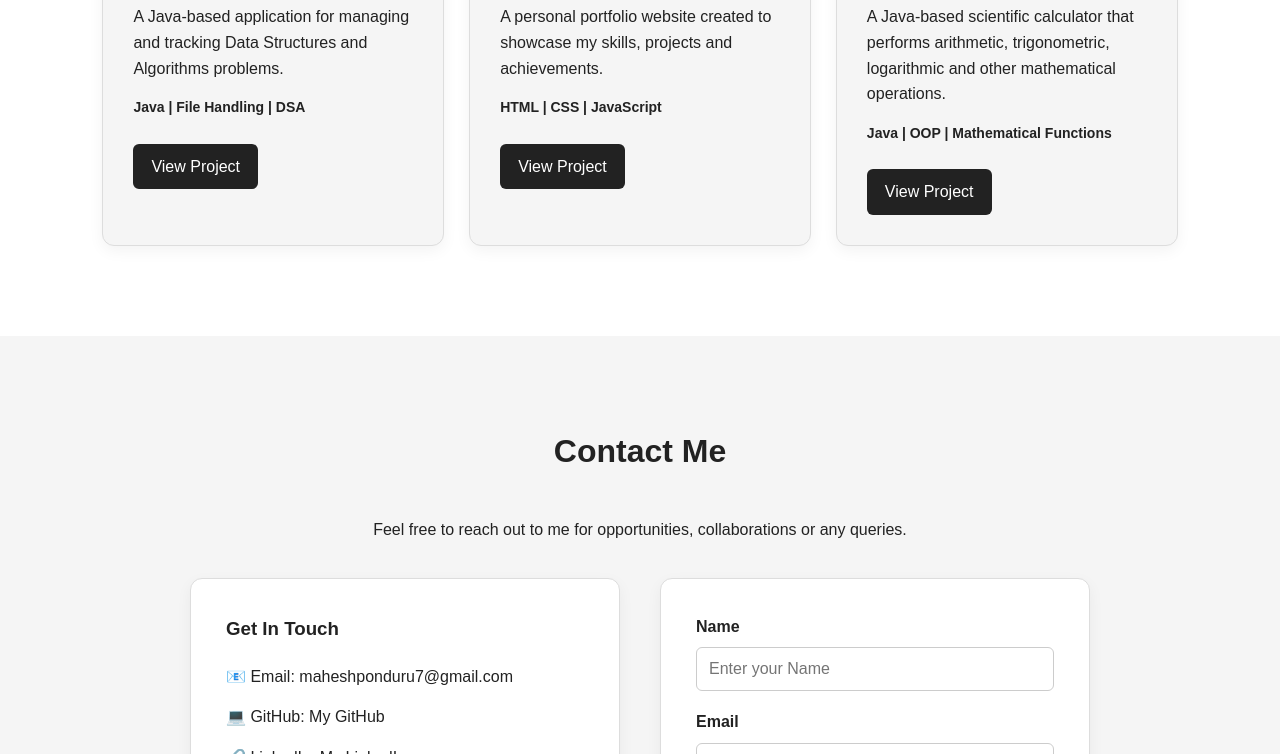
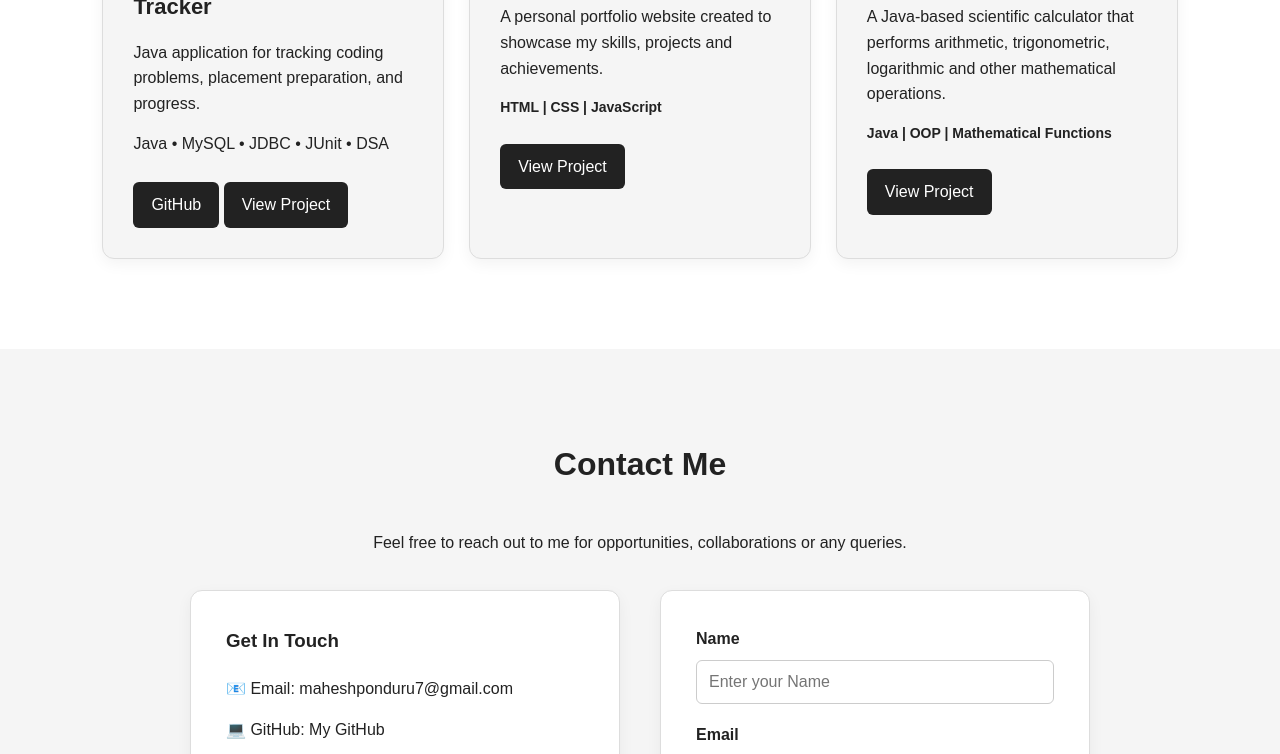
Before and after one commit to maheshponduru7-coder/Portfolio-Website, a plain HTML site: page index.html in a window 1280 px wide. Shown: the part 2361-3115 px from the top of the page. Drawn offline with Linux system fonts and the light colour scheme.

Commit message:
Update portfolio projects

```diff
--- a/index.html
+++ b/index.html
@@ -187,26 +187,21 @@
 
             <!-- Project 1 -->
 
-            <div class="project-card"
-                 data-category="java dsa">
+            <div class="project-card" data-category="java dsa">
+    <h3>Student Placement Tracker</h3>
 
-                <h3>DSA Problem Manager</h3>
+    <p>
+        Java application for tracking coding problems,
+        placement preparation, and progress.
+    </p>
 
-                <p>
-                    A Java-based application for managing and tracking
-                    Data Structures and Algorithms problems.
-                </p>
+    <p class="tech-stack">
+        Java • MySQL • JDBC • JUnit • DSA
+    </p>
 
-                <p class="technologies">
-                    Java | File Handling | DSA
-                </p>
-
-                <a href="c:\Users\pondu\OneDrive\Desktop\Student-Placement-Tracker"
-                   class="project-button">
-                    View Project
-                </a>
-
-            </div>
+    <a href="#" class="project-button">GitHub</a>
+    <a href="#" class="project-button">View Project</a>
+</div>
 
 
             <!-- Project 2 -->
```
